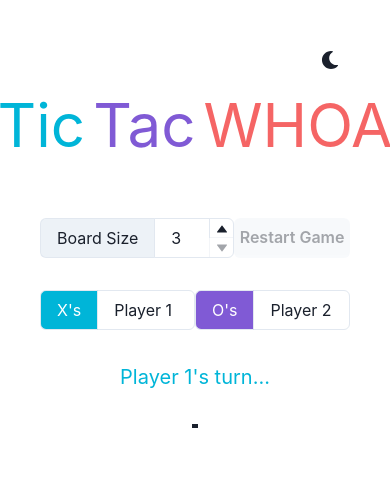
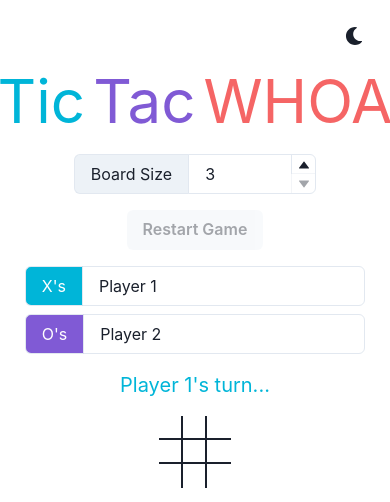
Before and after one commit to m4ttheweric/tic-tac-whoa, a React (Create React App) app: page / in a window 390 px wide. Shown: the top 502 px of the page. Built offline with nearby package versions, Linux system fonts and the light colour scheme.

Commit message:
adjusted sizing for mobile

```diff
--- a/src/App.tsx
+++ b/src/App.tsx
@@ -13,9 +13,9 @@ import { PlayerColors } from './components/game-square';
 
 export const App = () => (
    <ChakraProvider theme={theme}>
-      <Flex maxW={1800} m='auto' direction='column' p={10}>
+      <Flex maxW={1800} m='auto' direction='column' p={{ base: 4, md: 10 }}>
          <ColorModeSwitcher alignSelf={'flex-end'} />
-         <VStack spacing={12}>
+         <VStack spacing={{ base: 2, md: 8 }}>
             <HStack>
                <Text color={PlayerColors.X} fontSize={'6xl'}>
                   Tic
--- a/src/components/game-board.tsx
+++ b/src/components/game-board.tsx
@@ -119,7 +119,10 @@ export const GameBoard = () => {
    );
 
    const gameControls = () => (
-      <Stack direction={{ sm: 'column', md: 'row' }}>
+      <Stack
+         direction={{ base: 'column', md: 'row' }}
+         spacing={{ base: 4, md: 4 }}
+      >
          <VStack justify={'center'}>
             {gameSizeInput()}
             {resizeError && (
@@ -149,7 +152,7 @@ export const GameBoard = () => {
    );
 
    const playerNames = () => (
-      <Stack direction={{ sm: 'column', md: 'row' }}>
+      <Stack direction={{ base: 'column', md: 'row' }}>
          <InputGroup>
             <InputLeftAddon
                children={`X's`}
@@ -206,7 +209,7 @@ export const GameBoard = () => {
       </>
    );
    return (
-      <VStack spacing={8}>
+      <VStack spacing={4}>
          {gameControls()}
          {playerNames()}
          {gameStateMessages()}
--- a/src/components/game-square.tsx
+++ b/src/components/game-square.tsx
@@ -30,8 +30,8 @@ export const GameSquare: React.FC<SquareProps> = ({
          borderBottom={
             index >= boardSize * boardSize - boardSize ? 'none' : '2px'
          }
-         w={{ sm: 10, md: 10, lg: 16 }}
-         h={{ sm: 10, md: 10, lg: 16 }}
+         w={{ base: 6, sm: 8, md: 10, lg: 16 }}
+         h={{ base: 6, sm: 8, md: 10, lg: 16 }}
          onClick={onClick}
          justify='center'
          alignItems='center'
@@ -47,7 +47,7 @@ export const GameSquare: React.FC<SquareProps> = ({
       >
          <Text
             color={value === '' ? '' : PlayerColors[value]}
-            fontSize={{ sm: '2xl', md: '2xl', lg: '4xl' }}
+            fontSize={{ base: 'md', md: '2xl', lg: '4xl' }}
          >
             {value}
          </Text>
```
